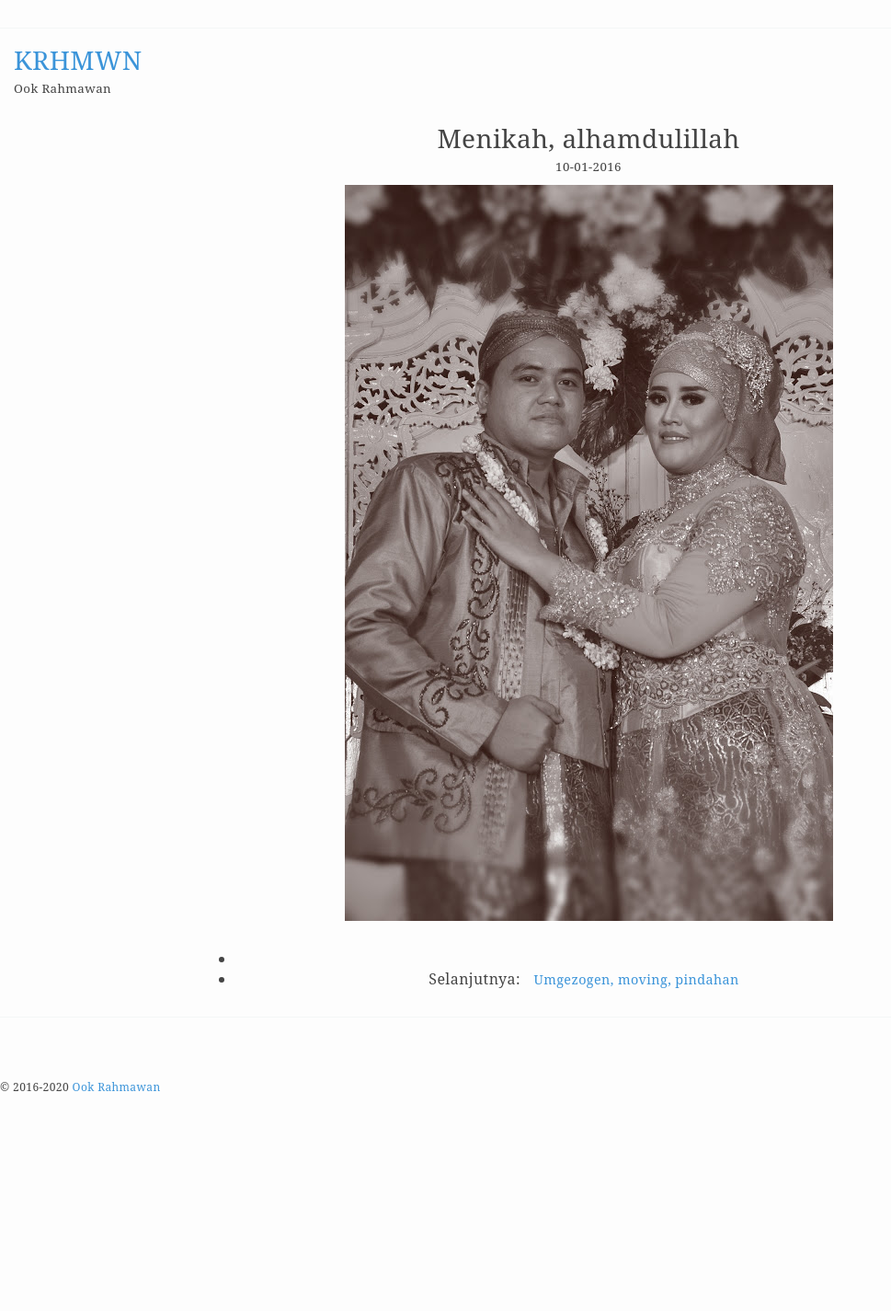
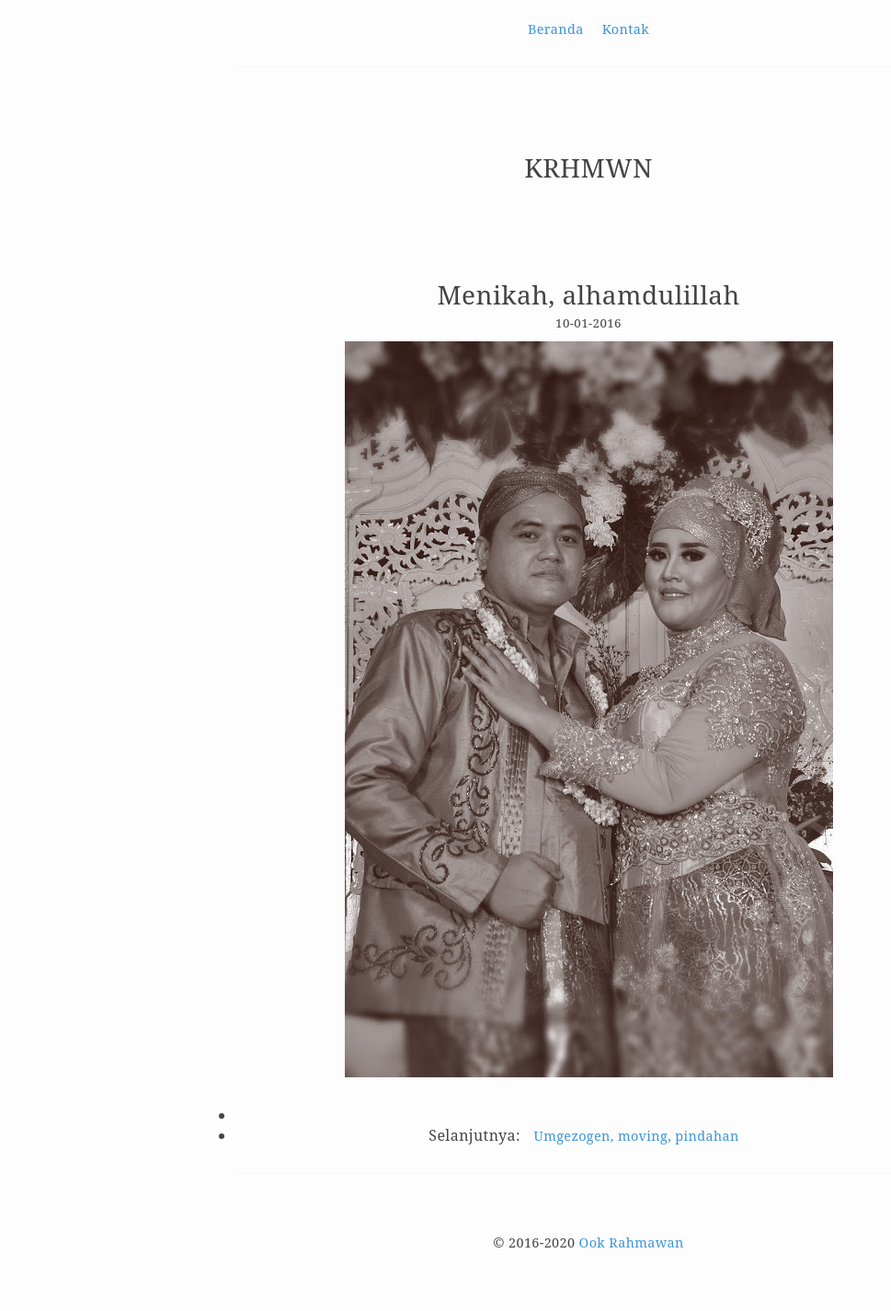
Before and after one commit to krhmwn/krhmwn.github.io, a Jekyll site: the page built from _posts/2016-01-10-menikah-alhamdulillah.markdown, in a window 1280 px wide. Shown: the whole page at 92% size, without its empty margins (0-969 px from the left). Built offline with Jekyll 4.4.1, drawn with Linux system fonts in a browser that asks for light colours; before the commit the page ends 1255 px from its top, so only the background shows below that.

Commit message:
Update v.4
update layout

```diff
--- a/_layouts/default.html
+++ b/_layouts/default.html
@@ -10,10 +10,11 @@
 <!--[if IE]><script type="text/javascript" src="/html5.js"></script><![endif]-->
 </head>
 <body>
-<div class="wrapper">
-<header><h1><a href="/">{{ site.name }}</a></h1><small>{{ site.title }}</small></header>
-<section id="main">{{ content }}</section>
-<footer><small>&copy; 2016-{{ site.time | date: "%Y" }} <a href="/">{{ site.title }}</a></small></footer>
-</div>
+<section>
+<nav><a href="/">Beranda</a><a href="mailto:ookrahmawan@mail.ru">Kontak</a></nav>
+<header><span class="name"><h1>{{ site.name }}</h1></span></header>
+<article>{{ content }}</article>
+<footer>&copy; 2016-{{ site.time | date: "%Y" }} <a href="/">{{ site.title }}</a></footer>
+</section>
 </body>
 </html>
```
